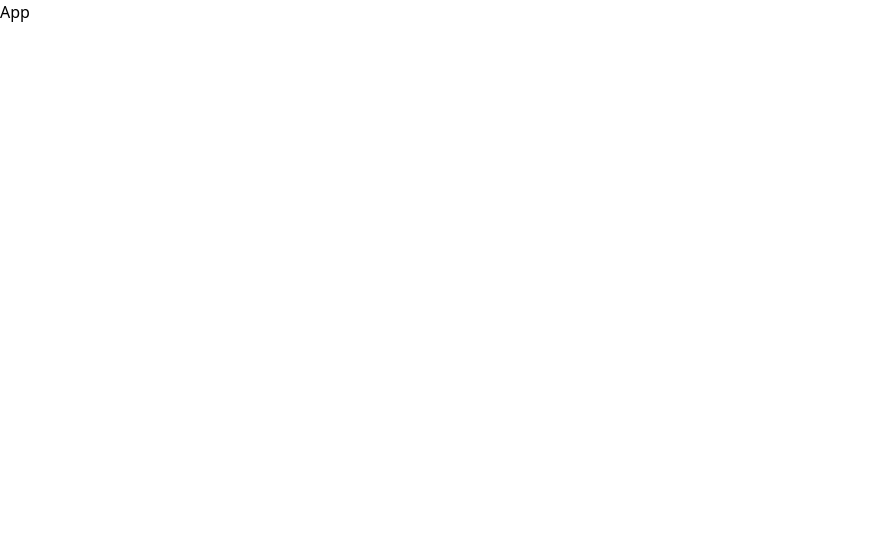
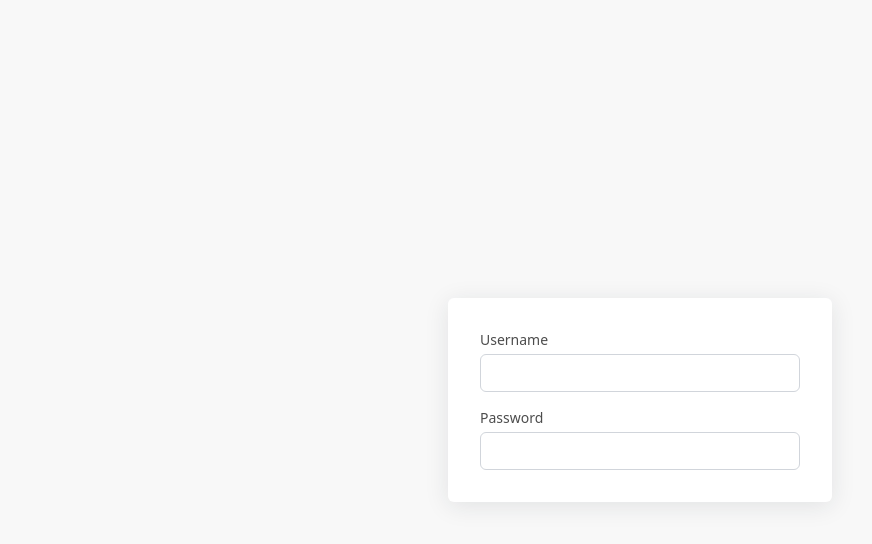
Before and after one commit to caneral/t4task, a React (Create React App) app: page / in a window 1280 px wide. Shown: the top 544 px of the page, without its empty margins (0-872 px from the left). Built offline with nearby package versions, Linux system fonts and the light colour scheme.

Commit message:
Components created.

```diff
--- a/src/App.js
+++ b/src/App.js
@@ -1,7 +1,11 @@
 import React from "react";
-
+import Login from "./pages/Login";
 const App = () => {
-  return <div>App</div>;
+  return (
+    <div>
+      <Login />
+    </div>
+  );
 };
 
 export default App;
--- /dev/null
+++ b/src/components/Card/Card.js
@@ -0,0 +1,13 @@
+import React from "react";
+
+const Card = ({ children, className }) => {
+  return (
+    <div
+      className={`${className} bg-white shadow-all rounded-md justify-center p-8`}
+    >
+      {children}
+    </div>
+  );
+};
+
+export default Card;
--- /dev/null
+++ b/src/components/LabelAndInput/index.js
@@ -0,0 +1,17 @@
+import React from "react";
+
+const LabelAndInput = ({ label, type }) => {
+  return (
+    <div className="w-80 flex flex-col gap-1">
+      <label className="font-medium text-sm text-opacity-70 text-black">
+        {label}
+      </label>
+      <input
+        className="bg-white rounded-md p-2 border-[1px] border-gray-300 focus:border-[#7367f0] focus:outline-none text-sm text-gray-500"
+        type={type}
+      />
+    </div>
+  );
+};
+
+export default LabelAndInput;
--- /dev/null
+++ b/src/pages/Login.js
@@ -0,0 +1,16 @@
+import React from "react";
+import Card from "../components/Card/Card";
+import LabelAndInput from "../components/LabelAndInput";
+
+const Login = () => {
+  return (
+    <div className="min-h-screen bg-[#f8f8f8] flex items-center justify-center">
+      <Card className="flex flex-col gap-4">
+        <LabelAndInput label="Username" type="text" />
+        <LabelAndInput label="Password" type="password" />
+      </Card>
+    </div>
+  );
+};
+
+export default Login;
--- a/tailwind.config.js
+++ b/tailwind.config.js
@@ -4,7 +4,11 @@ module.exports = {
     "./src/**/*.{js,jsx,ts,tsx}",
   ],
   theme: {
-    extend: {},
+    extend: {
+      boxShadow: {
+        'all': '0px 4px 24px 0 rgba(34, 41, 47, 0.1)'
+      }
+    },
   },
   plugins: [],
 }
```
